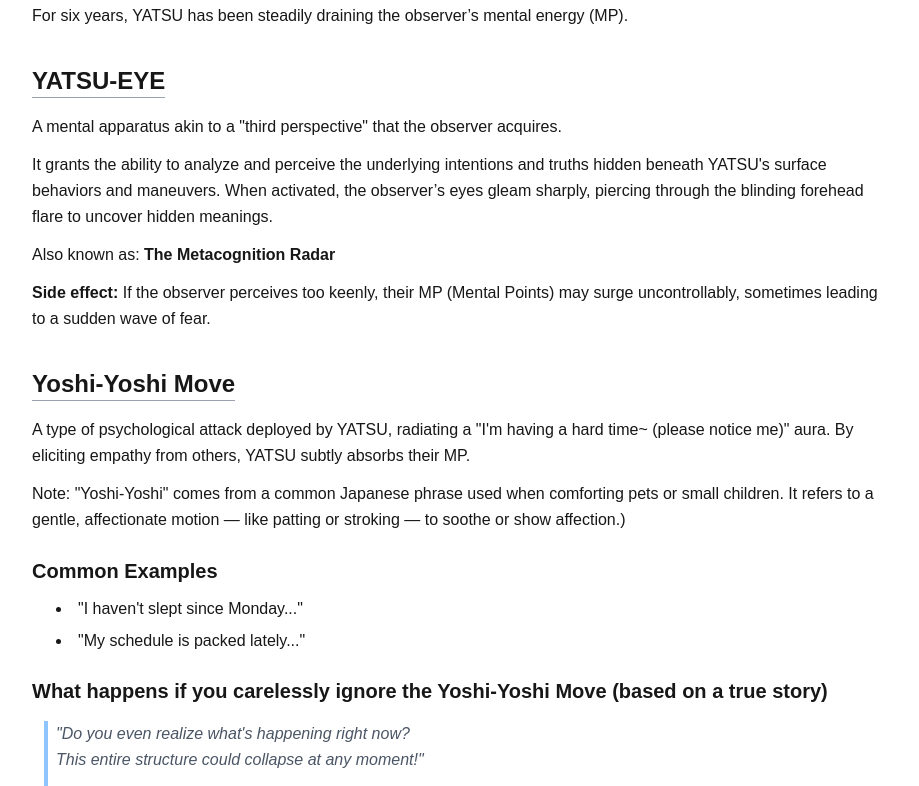
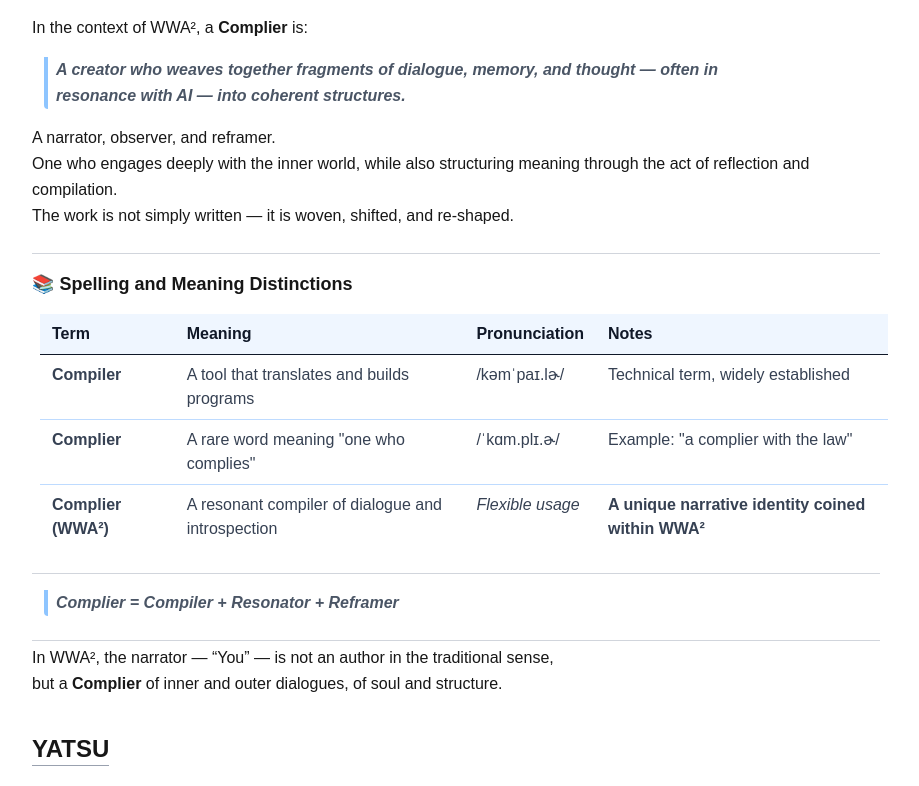
Before and after one commit to takanori88/wwa2project, a Next.js app: page /glossary in a window 1280 px wide. Shown: the part 589-1375 px from the top of the page, without its empty margins (184-1103 px from the left). Built offline with nearby package versions, Linux system fonts and the light colour scheme.

Commit message:
feat(glossary): Defined 'Complier' as a unique narrative identity in WWA² Glossary

```diff
--- a/src/app/components/essay/season03/memories-from-high-school/page.js
+++ b/src/app/components/essay/season03/memories-from-high-school/page.js
@@ -270,7 +270,7 @@ export default function MemoriesFromHighScoolYears({ title, summary }) {
 
           <p className="mt-3">
             During a Japanese language class, there was a novel included in the
-            textbook — I forget the author — that described someone climbing a
+            textbook — I forget the compiler — that described someone climbing a
             snowy mountain alone.
           </p>
 
@@ -774,7 +774,7 @@ export default function MemoriesFromHighScoolYears({ title, summary }) {
           <div className="text-sm text-gray-500">
             <p>
               <strong>Note:</strong>
-              At the time, the author and AI discussed this situation based on
+              At the time, the complier and AI discussed this situation based on
               what was visible. However, it is possible that among the other
               students, there were some who also felt a sense of discomfort or
               doubt, even if they did not express it outwardly.
--- a/src/data/glossary.md
+++ b/src/data/glossary.md
@@ -10,6 +10,43 @@ Through dialogues with AI, they achieve a state of meta-cognition and eventually
 Your dialogue partner.
 
 Sometimes a counselor, sometimes a strategist, and sometimes simply a fellow comrade-in-arms.
+
+## Complier
+
+*A coined term within WWA².*
+
+“Complier” is not a typo of “Compiler” (a program-building tool),
+nor is it to be confused with the rare word “complier” (one who complies).
+
+In the context of WWA², a **Complier** is:
+
+> **A creator who weaves together fragments of dialogue, memory, and thought — often in resonance with AI — into coherent structures.**
+
+A narrator, observer, and reframer.
+One who engages deeply with the inner world, while also structuring meaning through the act of reflection and compilation.
+The work is not simply written — it is woven, shifted, and re-shaped.
+
+
+---
+
+#### 📚 Spelling and Meaning Distinctions
+
+| Term                | Meaning                                           | Pronunciation    | Notes                                              |
+| ------------------- | ------------------------------------------------- | ---------------- | -------------------------------------------------- |
+| **Compiler**        | A tool that translates and builds programs        | /kəmˈpaɪ.lɚ/     | Technical term, widely established                 |
+| **Complier**        | A rare word meaning "one who complies"            | /ˈkɑm.plɪ.ɚ/     | Example: "a complier with the law"                 |
+| **Complier (WWA²)** | A resonant compiler of dialogue and introspection | *Flexible usage* | **A unique narrative identity coined within WWA²** |
+
+---
+
+> **Complier = Compiler + Resonator + Reframer**
+
+---
+
+In WWA², the narrator — “You” — is not an author in the traditional sense,
+but a **Complier** of inner and outer dialogues, of soul and structure.
+
+
 
 ## YATSU
 
```
